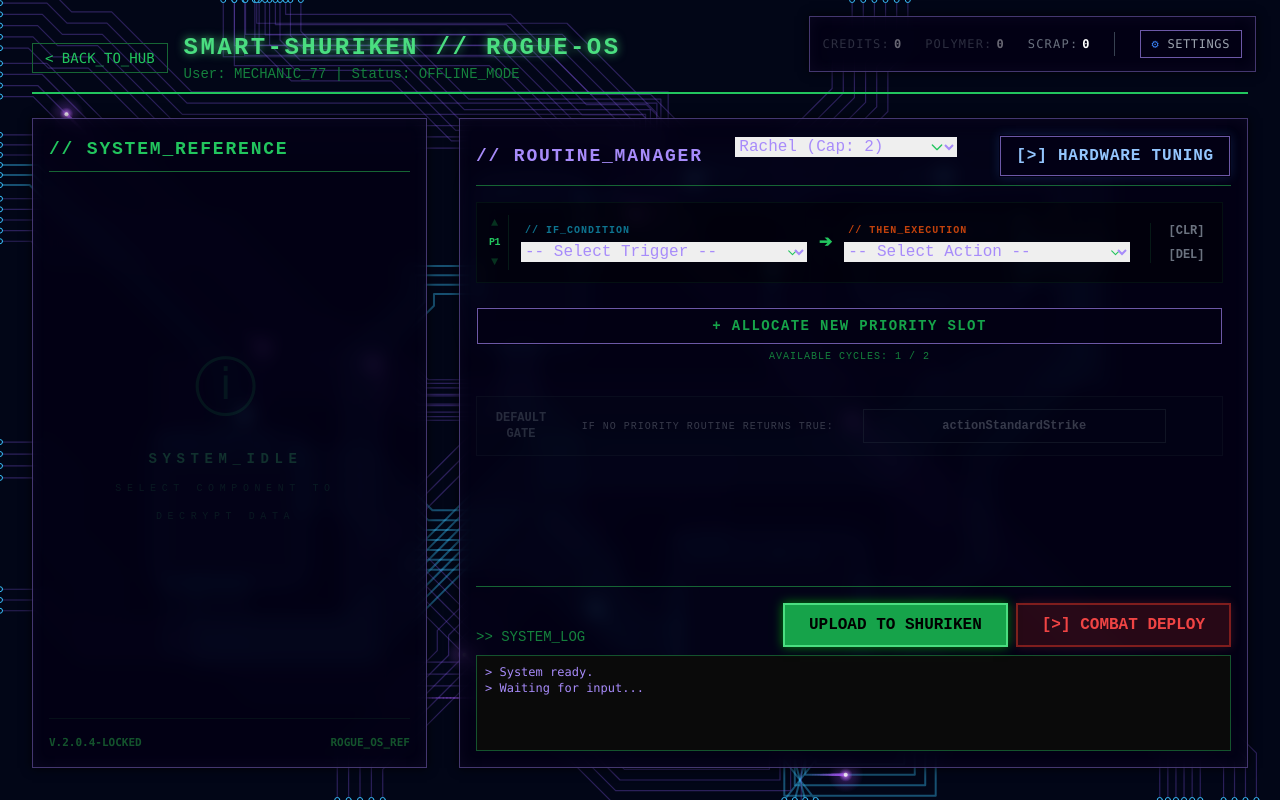
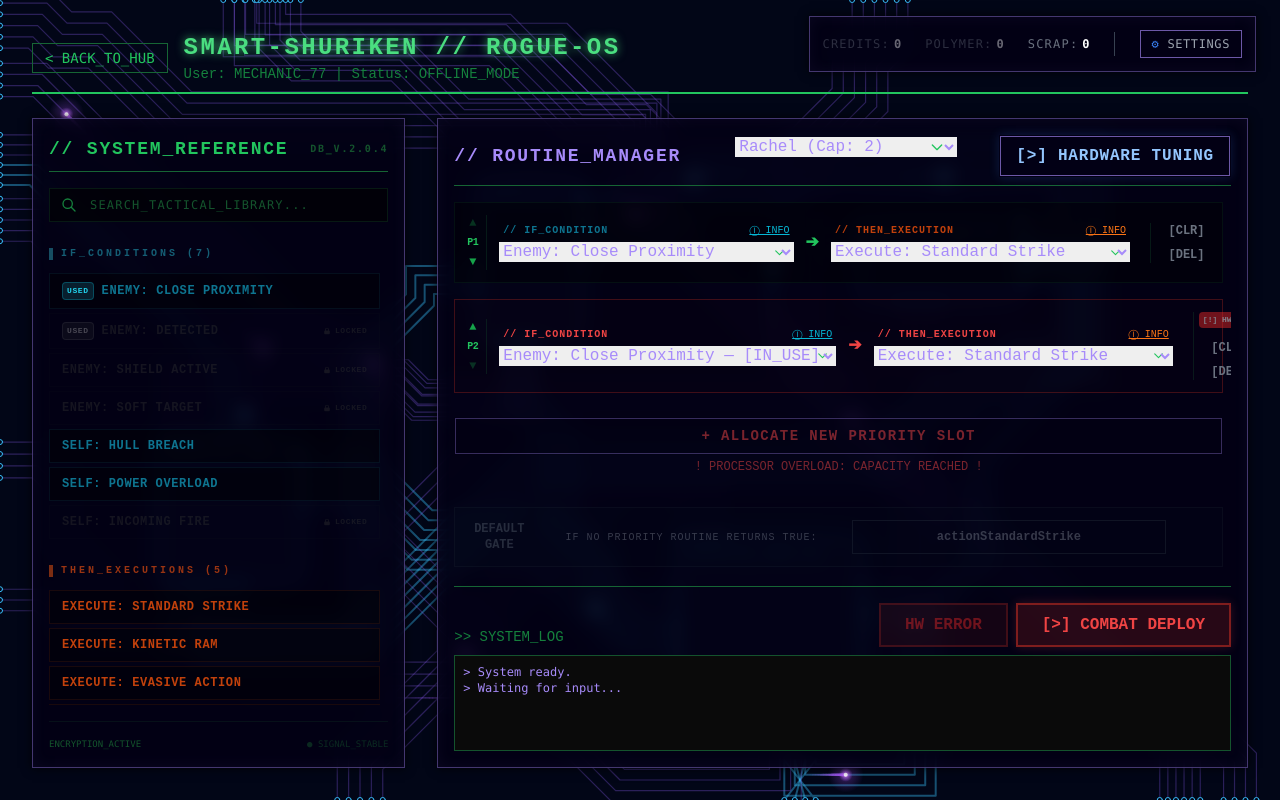
Before and after one commit to s3p4r4trix/Rogue-BLADE, an Angular app: page /routine in a window 1280 px wide. Built offline with nearby package versions, Linux system fonts and the light colour scheme.

Commit message:
feat: refine Rogue OS with tactical naming, exclusive triggers, and searchable wiki library

```diff
--- a/src/app/components/gambit-slot.ts
+++ b/src/app/components/gambit-slot.ts
@@ -38,10 +38,13 @@ import { CyberOption } from '../models/hardware.model';
         </div>
         <select class="cyber-native-select"
                 [value]="routine().trigger?.value || ''"
-                (change)="onNativeTriggerChange($event)">
+                (change)="onNativeTriggerChange($event)"
+                (focus)="showTriggerInfo()">
           <option value="" disabled>-- Select Trigger --</option>
-          @for (opt of triggerOptions; track opt.value) {
-            <option [value]="opt.value" [disabled]="opt.disabled">{{ opt.label }}</option>
+          @for (opt of triggerOptions(); track opt.value) {
+            <option [value]="opt.value" [disabled]="opt.disabled">
+              {{ opt.label }} {{ opt.disabled ? '— [IN_USE]' : '' }}
+            </option>
           }
         </select>
       </div>
@@ -59,7 +62,8 @@ import { CyberOption } from '../models/hardware.model';
         </div>
         <select class="cyber-native-select"
                 [value]="routine().action?.value || ''"
-                (change)="onNativeActionChange($event)">
+                (change)="onNativeActionChange($event)"
+                (focus)="showActionInfo()">
           <option value="" disabled>-- Select Action --</option>
           @for (opt of actionOptions; track opt.value) {
             <option [value]="opt.value">{{ opt.label }}</option>
@@ -103,13 +107,19 @@ export class GambitSlot {
 
   isInvalid = computed(() => !this.workshop.isRoutineValid(this.routine()));
 
-  get triggerOptions(): CyberOption[] {
+  triggerOptions = computed(() => {
+    const routines = this.workshop.routines();
+    const usedTriggerIds = routines
+      .filter((_, i) => i !== this.index())
+      .map(r => r.trigger?.id)
+      .filter(id => !!id);
+
     return this.workshop.unlockedTriggers().map(t => ({
       value: t.value,
       label: t.name,
-      disabled: t.disabled
+      disabled: t.disabled || usedTriggerIds.includes(t.id)
     }));
-  }
+  });
 
   get actionOptions(): CyberOption[] {
     return this.workshop.unlockedActions().map(a => ({
@@ -126,14 +136,20 @@ export class GambitSlot {
     const value = (event.target as HTMLSelectElement).value;
     if (!value) return;
     const trigger = this.workshop.availableTriggers().find(t => t.value === value);
-    if (trigger) this.workshop.setTrigger(this.index(), trigger);
+    if (trigger) {
+      this.workshop.setTrigger(this.index(), trigger);
+      this.workshop.setInfoItem(trigger);
+    }
   }
 
   onNativeActionChange(event: Event) {
     const value = (event.target as HTMLSelectElement).value;
     if (!value) return;
     const action = this.workshop.availableActions().find(a => a.value === value);
-    if (action) this.workshop.setAction(this.index(), action);
+    if (action) {
+      this.workshop.setAction(this.index(), action);
+      this.workshop.setInfoItem(action);
+    }
   }
 
   moveUp() {
--- a/src/app/components/inventory.ts
+++ b/src/app/components/inventory.ts
@@ -1,4 +1,4 @@
-import { Component, inject, ChangeDetectionStrategy } from '@angular/core';
+import { Component, inject, ChangeDetectionStrategy, signal, computed } from '@angular/core';
 import { CommonModule } from '@angular/common';
 import { WorkshopService } from '../services/workshop.service';
 import { Trigger, Action } from '../models/gambit.model';
@@ -9,92 +9,193 @@ import { Trigger, Action } from '../models/gambit.model';
   imports: [CommonModule],
   template: `
     <div class="h-full flex flex-col">
-      <h2 class="text-lg font-bold border-b border-green-800 pb-2 mb-4 uppercase tracking-widest text-green-500">
-        // SYSTEM_REFERENCE
+      <h2 class="text-lg font-bold border-b border-green-800 pb-2 mb-4 uppercase tracking-widest text-green-500 flex justify-between items-center">
+        <span>// SYSTEM_REFERENCE</span>
+        <span class="text-[10px] text-green-900 font-mono">DB_V.2.0.4</span>
       </h2>
 
-      <div class="flex-1 overflow-y-auto pr-2">
+      <!-- Search Bar -->
+      <div class="mb-4 relative group">
+        <div class="absolute inset-y-0 left-3 flex items-center pointer-events-none text-green-700 group-focus-within:text-green-400 transition-colors">
+          <svg class="w-4 h-4" fill="none" stroke="currentColor" viewBox="0 0 24 24"><path stroke-linecap="round" stroke-linejoin="round" stroke-width="2" d="M21 21l-6-6m2-5a7 7-0 11-14 0 7 7-0 0114 0z"></path></svg>
+        </div>
+        <input type="text"
+               [value]="searchQuery()"
+               (input)="onSearch($event)"
+               placeholder="SEARCH_TACTICAL_LIBRARY..."
+               class="w-full bg-black/60 border border-green-900/30 text-green-400 py-2 pl-10 pr-4 text-xs font-mono focus:outline-none focus:border-green-500/50 transition-all placeholder:text-green-900 uppercase tracking-widest">
+      </div>
+
+      <div class="flex-1 overflow-y-auto pr-2 custom-scrollbar space-y-6">
+
+        <!-- SELECTED ITEM VIEW -->
         @if (selectedItem(); as item) {
-          <div class="animate-in fade-in slide-in-from-left-4 duration-300">
-            <div class="flex items-center gap-3 mb-8">
-              <div class="w-2 h-10 bg-green-400 shadow-[0_0_15px_rgba(74,222,128,0.8)]"></div>
-              <h3 class="text-3xl font-black uppercase tracking-tighter"
+          <div class="animate-in fade-in slide-in-from-left-4 duration-300 pb-6 border-b border-green-900/20">
+            <div class="flex items-center gap-3 mb-6">
+              <div class="w-1.5 h-8 bg-green-400 shadow-[0_0_10px_rgba(74,222,128,0.6)]"></div>
+              <h3 class="text-2xl font-black uppercase tracking-tighter"
                   [ngClass]="item.type === 'trigger' ? 'text-cyan-400' : 'text-orange-400'">
                 {{ item.name }}
               </h3>
             </div>
 
-            <div class="space-y-10">
-              <!-- DESCRIPTION SECTION -->
-              <section class="bg-white/5 p-5 border-l-4 border-green-500 shadow-inner">
-                <h4 class="text-[11px] text-green-400 uppercase font-black mb-3 tracking-[0.2em]">FUNCTIONAL_LOGIC</h4>
-                <p class="text-lg text-white leading-relaxed font-semibold drop-shadow-sm">
+            <div class="space-y-6">
+              <section class="bg-white/5 p-4 border-l-2 border-green-500 shadow-inner">
+                <h4 class="text-[9px] text-green-400 uppercase font-black mb-2 tracking-[0.2em]">FUNCTIONAL_LOGIC</h4>
+                <p class="text-sm text-white leading-relaxed font-semibold">
                   {{ item.description || 'No diagnostic data available.' }}
                 </p>
               </section>
 
-              <!-- LORE SECTION -->
-              <section class="px-5 border-l border-green-900/30">
-                <h4 class="text-[11px] text-green-700 uppercase font-bold mb-3 tracking-[0.2em]">TACTICAL_ARCHIVES</h4>
-                <div class="text-sm text-gray-300 leading-relaxed italic opacity-90">
-                  <span class="text-green-900 text-lg font-serif">"</span>
-                  {{ item.lore || 'Standard corporate-issue routine.' }}
-                  <span class="text-green-900 text-lg font-serif">"</span>
+              @if (item.type === 'action') {
+                <div class="grid grid-cols-2 gap-2">
+                   <div class="bg-orange-500/5 border border-orange-500/20 p-3 rounded">
+                      <h4 class="text-[8px] text-orange-400 uppercase font-bold mb-1">LATENCY</h4>
+                      <div class="text-xl font-mono font-black text-orange-400">{{ $any(item).baseLatency || 0 }}<span class="text-[10px] ml-0.5">MS</span></div>
+                   </div>
+                   <div class="bg-orange-500/5 border border-orange-500/20 p-3 rounded">
+                      <h4 class="text-[8px] text-orange-400 uppercase font-bold mb-1">ENERGY</h4>
+                      <div class="text-xl font-mono font-black text-orange-400">{{ $any(item).energyCost || 0 }}<span class="text-[10px] ml-0.5">EU</span></div>
+                   </div>
                 </div>
-              </section>
+              }
 
-              <!-- PERFORMANCE DATA -->
-              @if (item.type === 'action') {
-                <section class="bg-orange-500/10 border-2 border-orange-500/30 p-5 rounded-md shadow-lg">
-                   <h4 class="text-[11px] text-orange-400 uppercase font-black mb-4 tracking-[0.2em]">PERFORMANCE_METRICS</h4>
-                   <div class="flex justify-between items-center">
-                     <span class="text-orange-100 font-black text-base uppercase">EXECUTION_LATENCY</span>
-                     <div class="flex items-center gap-2">
-                        <span class="text-3xl font-mono font-black text-orange-400">{{ $any(item).baseLatency }}</span>
-                        <span class="text-orange-900 font-bold text-xs">ms</span>
-                     </div>
+              @if (item.type === 'trigger' && $any(item).requiredSensor) {
+                <section class="bg-cyan-500/5 border border-cyan-500/20 p-3 rounded"
+                         [ngClass]="{'border-red-500/40 bg-red-500/5': !hasRequiredSensor(item)}">
+                   <h4 class="text-[8px] uppercase font-bold mb-2" [ngClass]="hasRequiredSensor(item) ? 'text-cyan-400' : 'text-red-400'">
+                     {{ hasRequiredSensor(item) ? 'HARDWARE_REQ: OK' : 'HARDWARE_MISSING' }}
+                   </h4>
+                   <div class="text-sm font-mono font-black flex items-center gap-2" [ngClass]="hasRequiredSensor(item) ? 'text-cyan-400' : 'text-red-600'">
+                      <span class="w-2 h-2 animate-pulse" [ngClass]="hasRequiredSensor(item) ? 'bg-cyan-400' : 'bg-red-600'"></span>
+                      {{ $any(item).requiredSensor }}
                    </div>
-                   <div class="mt-4 h-1 w-full bg-orange-900/30 overflow-hidden">
-                      <div class="h-full bg-orange-500 w-1/3 animate-pulse"></div>
-                   </div>
+                   @if (!hasRequiredSensor(item)) {
+                     <p class="text-[9px] text-red-900 mt-2 font-bold uppercase tracking-tight italic">
+                       ! ROUTINE UNUSABLE WITHOUT THIS COMPONENT !
+                     </p>
+                   }
                 </section>
               }
 
-              <!-- HARDWARE DATA -->
-              @if (item.type === 'trigger' && $any(item).requiredSensor) {
-                <section class="bg-cyan-500/10 border-2 border-cyan-500/30 p-5 rounded-md shadow-lg">
-                   <h4 class="text-[11px] text-cyan-400 uppercase font-black mb-4 tracking-[0.2em]">HARDWARE_REQUIREMENTS</h4>
-                   <div class="flex justify-between items-center">
-                     <span class="text-cyan-100 font-black text-base uppercase">REQUIRED_SENSOR</span>
-                     <span class="text-xl font-mono font-black text-cyan-400 bg-black/60 px-3 py-1 border border-cyan-500/50">
-                        {{ $any(item).requiredSensor }}
-                     </span>
-                   </div>
-                </section>
-              }
+              <button (click)="workshop.setInfoItem(null)" class="text-[9px] text-green-900 hover:text-green-500 uppercase font-bold transition-colors">
+                [X] CLOSE_DIAGNOSTICS
+              </button>
             </div>
           </div>
-        } @else {
-          <div class="h-full flex flex-col items-center justify-center text-center opacity-20 px-8">
-            <div class="text-6xl mb-8 text-green-500 animate-pulse drop-shadow-[0_0_20px_rgba(34,197,94,0.4)]">ⓘ</div>
-            <p class="text-sm uppercase tracking-[0.4em] font-black leading-loose text-green-400">
-              SYSTEM_IDLE<br>
-              <span class="text-[10px] opacity-50 font-normal">Select component to decrypt data</span>
-            </p>
-          </div>
         }
+
+        <!-- WIKI LIBRARY -->
+        <div class="space-y-6 pt-2">
+          <!-- TRIGGERS SECTION -->
+          @if (filteredTriggers().length > 0) {
+            <section>
+              <h4 class="text-[10px] text-cyan-800 uppercase font-black mb-3 tracking-[0.3em] flex items-center gap-2">
+                <span class="w-1 h-3 bg-cyan-900"></span> IF_CONDITIONS ({{ filteredTriggers().length }})
+              </h4>
+              <div class="grid grid-cols-1 gap-1">
+                @for (trig of filteredTriggers(); track trig.id) {
+                  <button (click)="workshop.setInfoItem(trig)"
+                          [ngClass]="{
+                            'bg-cyan-500/20 border-cyan-500/50 text-cyan-200': selectedItem()?.id === trig.id,
+                            'bg-black/40 border-cyan-900/20 text-cyan-700 hover:border-cyan-500/30 hover:text-cyan-500': selectedItem()?.id !== trig.id && hasRequiredSensor(trig),
+                            'opacity-40 border-red-900/20 text-red-900 grayscale': !hasRequiredSensor(trig)
+                          }"
+                          class="text-left px-3 py-2 border transition-all duration-200 text-xs font-bold uppercase tracking-wider flex justify-between items-center group relative overflow-hidden">
+                    <div class="flex items-center gap-2">
+                      @if (isTriggerUsed(trig)) {
+                        <span class="text-[8px] bg-cyan-900/40 text-cyan-400 px-1 rounded border border-cyan-500/30">USED</span>
+                      }
+                      <span>{{ trig.name }}</span>
+                    </div>
+                    @if (!hasRequiredSensor(trig)) {
+                      <span class="text-[8px] font-black text-red-900 flex items-center gap-1">
+                        <svg class="w-2 h-2" fill="currentColor" viewBox="0 0 20 20"><path fill-rule="evenodd" d="M5 9V7a5 5 0 0110 0v2a2 2 0 012 2v5a2 2 0 01-2 2H5a2 2 0 01-2-2v-5a2 2 0 012-2zm8-2v2H7V7a3 3 0 016 0z" clip-rule="evenodd"></path></svg>
+                        LOCKED
+                      </span>
+                    } @else {
+                      <span class="text-[9px] opacity-0 group-hover:opacity-100 transition-opacity">READ_DATA >></span>
+                    }
+                  </button>
+                }
+              </div>
+            </section>
+          }
+
+          <!-- ACTIONS SECTION -->
+          @if (filteredActions().length > 0) {
+            <section>
+              <h4 class="text-[10px] text-orange-800 uppercase font-black mb-3 tracking-[0.3em] flex items-center gap-2">
+                <span class="w-1 h-3 bg-orange-900"></span> THEN_EXECUTIONS ({{ filteredActions().length }})
+              </h4>
+              <div class="grid grid-cols-1 gap-1">
+                @for (act of filteredActions(); track act.id) {
+                  <button (click)="workshop.setInfoItem(act)"
+                          [ngClass]="selectedItem()?.id === act.id ? 'bg-orange-500/20 border-orange-500/50 text-orange-200' : 'bg-black/40 border-orange-900/20 text-orange-700 hover:border-orange-500/30 hover:text-orange-500'"
+                          class="text-left px-3 py-2 border transition-all duration-200 text-xs font-bold uppercase tracking-wider flex justify-between items-center group">
+                    <span>{{ act.name }}</span>
+                    <span class="text-[9px] opacity-0 group-hover:opacity-100 transition-opacity">READ_DATA >></span>
+                  </button>
+                }
+              </div>
+            </section>
+          }
+
+          @if (filteredTriggers().length === 0 && filteredActions().length === 0) {
+            <div class="py-10 text-center opacity-30">
+              <div class="text-3xl mb-2 text-red-500">?</div>
+              <p class="text-[10px] uppercase tracking-widest text-red-400">No matching tactical data found.</p>
+            </div>
+          }
+        </div>
       </div>
 
-      <div class="mt-6 pt-4 border-t border-green-900/20 flex justify-between items-center text-[11px] text-green-900 font-mono font-bold">
-        <span>V.2.0.4-LOCKED</span>
-        <span>ROGUE_OS_REF</span>
+      <div class="mt-4 pt-4 border-t border-green-900/20 flex justify-between items-center text-[9px] text-green-900 font-mono">
+        <span>ENCRYPTION_ACTIVE</span>
+        <span class="animate-pulse">● SIGNAL_STABLE</span>
       </div>
     </div>
   `,
-  styles: [],
+  styles: [`
+    .custom-scrollbar::-webkit-scrollbar { width: 4px; }
+    .custom-scrollbar::-webkit-scrollbar-track { background: rgba(0, 255, 0, 0.02); }
+    .custom-scrollbar::-webkit-scrollbar-thumb { background: rgba(0, 255, 0, 0.1); border-radius: 10px; }
+    .custom-scrollbar::-webkit-scrollbar-thumb:hover { background: rgba(0, 255, 0, 0.3); }
+  `],
   changeDetection: ChangeDetectionStrategy.OnPush
 })
 export class Inventory {
   workshop = inject(WorkshopService);
   selectedItem = this.workshop.selectedInfoItem;
+
+  searchQuery = signal('');
+
+  filteredTriggers = computed(() => {
+    const query = this.searchQuery().toLowerCase();
+    return this.workshop.availableTriggers().filter(t =>
+      t.name.toLowerCase().includes(query) ||
+      t.description?.toLowerCase().includes(query)
+    );
+  });
+
+  filteredActions = computed(() => {
+    const query = this.searchQuery().toLowerCase();
+    return this.workshop.availableActions().filter(a =>
+      a.name.toLowerCase().includes(query) ||
+      a.description?.toLowerCase().includes(query)
+    );
+  });
+
+  onSearch(event: Event) {
+    this.searchQuery.set((event.target as HTMLInputElement).value);
+  }
+
+  hasRequiredSensor(trigger: Trigger): boolean {
+    const sensor = this.workshop.activeShuriken().sensor;
+    return !trigger.requiredSensor || sensor?.name === trigger.requiredSensor;
+  }
+
+  isTriggerUsed(trigger: Trigger): boolean {
+    return this.workshop.routines().some(r => r.trigger?.id === trigger.id);
+  }
 }
--- a/src/app/services/workshop.service.ts
+++ b/src/app/services/workshop.service.ts
@@ -93,30 +93,45 @@ function loadSavedRoutinesMap(): Record<string, GambitRoutine[]> {
   if (saved) {
     try { return JSON.parse(saved); } catch (e) {}
   }
+
+  // Default routines for new players
+  const defaultRoutines: GambitRoutine[] = [
+    {
+      priority: 1,
+      trigger: { id: 'ifEnemyInMeleeRange', type: 'trigger', value: 'Enemy in melee range', name: 'Enemy: Close Proximity', description: 'Target is within strike radius.' },
+      action: { id: 'actionStandardStrike', type: 'action', value: 'Standard Strike', name: 'Execute: Standard Strike', energyCost: 0, description: 'Basic attack maneuver.', baseLatency: 200 }
+    },
+    {
+      priority: 2,
+      trigger: { id: 'ifEnemyInSight', type: 'trigger', value: 'Enemy in sight', name: 'Enemy: Detected', description: 'Target detected by radar/lidar.', requiredSensor: 'Radar/Lidar' },
+      action: { id: 'actionKineticRam', type: 'action', value: 'Kinetic Ram', name: 'Execute: Kinetic Ram', energyCost: 15, description: 'High-speed physical collision.', baseLatency: 500 }
+    }
+  ];
+
   return {
-    'shuriken-01': [{ priority: 1, trigger: null, action: null }],
-    'shuriken-02': [{ priority: 1, trigger: null, action: null }]
+    'shuriken-01': [...defaultRoutines],
+    'shuriken-02': [...defaultRoutines]
   };
 }
 
 @Injectable({ providedIn: 'root' })
 export class WorkshopService {
   readonly availableTriggers = signal<Trigger[]>([
-    { id: 'ifEnemyInMeleeRange', type: 'trigger', value: 'Enemy in melee range', name: '[!] ifEnemyInMeleeRange', description: 'Target is within strike radius.' },
-    { id: 'ifEnemyInSight', type: 'trigger', value: 'Enemy in sight', name: '[!] ifEnemyInSight', description: 'Target detected by radar/lidar.', requiredSensor: 'Thermal Sensors' },
-    { id: 'ifEnemyIsShielded', type: 'trigger', value: 'Enemy has active shield', name: '[!] ifEnemyIsShielded', description: 'Target is protected by EM field.', requiredSensor: 'EM-Sensors' },
-    { id: 'ifEnemyIsOrganic', type: 'trigger', value: 'Enemy is organic', name: '[!] ifEnemyIsOrganic', description: 'Target is flesh/light armored.', requiredSensor: 'Biosensors' },
-    { id: 'ifSelfHpCritical', type: 'trigger', value: 'Hull integrity < 20%', name: '[!] ifSelfHpCritical', description: 'Critical internal damage detected.' },
-    { id: 'ifEnergyHigh', type: 'trigger', value: 'Energy pool > 80%', name: '[!] ifEnergyHigh', description: 'System capacity ready for high-drain actions.' },
-    { id: 'ifIncomingProjectile', type: 'trigger', value: 'Incoming projectile detected', name: '[!] ifIncomingProjectile', description: 'Hostile fire on collision course.', requiredSensor: 'Lidar Array' }
+    { id: 'ifEnemyInMeleeRange', type: 'trigger', value: 'Enemy in melee range', name: 'Enemy: Close Proximity', description: 'Target is within strike radius.' },
+    { id: 'ifEnemyInSight', type: 'trigger', value: 'Enemy in sight', name: 'Enemy: Detected', description: 'Target detected by radar/lidar.', requiredSensor: 'Radar/Lidar' },
+    { id: 'ifEnemyIsShielded', type: 'trigger', value: 'Enemy has active shield', name: 'Enemy: Shield Active', description: 'Target is protected by EM field.', requiredSensor: 'EM-Sensors' },
+    { id: 'ifEnemyIsOrganic', type: 'trigger', value: 'Enemy is organic', name: 'Enemy: Soft Target', description: 'Target is flesh/light armored.', requiredSensor: 'Biosensors' },
+    { id: 'ifSelfHpCritical', type: 'trigger', value: 'Hull integrity < 20%', name: 'Self: Hull Breach', description: 'Critical internal damage detected.' },
+    { id: 'ifEnergyHigh', type: 'trigger', value: 'Energy pool > 80%', name: 'Self: Power Overload', description: 'System capacity ready for high-drain actions.' },
+    { id: 'ifIncomingProjectile', type: 'trigger', value: 'Incoming projectile detected', name: 'Self: Incoming Fire', description: 'Hostile fire on collision course.', requiredSensor: 'Lidar Array' }
   ]);
 
   readonly availableActions = signal<Action[]>([
-    { id: 'actionStandardStrike', type: 'action', value: 'Standard Strike', name: '[>] actionStandardStrike', energyCost: 0, description: 'Basic attack maneuver.' },
-    { id: 'actionKineticRam', type: 'action', value: 'Kinetic Ram', name: '[>] actionKineticRam', energyCost: 15, description: 'High-speed physical collision.' },
-    { id: 'actionEvasiveManeuver', type: 'action', value: 'Evasive Maneuver', name: '[>] actionEvasiveManeuver', energyCost: 20, description: 'Briefly maximize evasion.' },
-    { id: 'actionActivateCloak', type: 'action', value: 'Activate Cloak', name: '[>] actionActivateCloak', energyCost: 10, description: 'Consume energy to disappear.' },
-    { id: 'actionRetreat', type: 'action', value: 'Emergency Retreat', name: '[>] actionRetreat', energyCost: 0, description: 'Withdraw to safety zones.' }
+    { id: 'actionStandardStrike', type: 'action', value: 'Standard Strike', name: 'Execute: Standard Strike', energyCost: 0, description: 'Basic attack maneuver.', baseLatency: 200 },
+    { id: 'actionKineticRam', type: 'action', value: 'Kinetic Ram', name: 'Execute: Kinetic Ram', energyCost: 15, description: 'High-speed physical collision.', baseLatency: 500 },
+    { id: 'actionEvasiveManeuver', type: 'action', value: 'Evasive Maneuver', name: 'Execute: Evasive Action', energyCost: 20, description: 'Briefly maximize evasion.', baseLatency: 100 },
+    { id: 'actionActivateCloak', type: 'action', value: 'Activate Cloak', name: 'Execute: Ghost Protocol', energyCost: 10, description: 'Consume energy to disappear.', baseLatency: 300 },
+    { id: 'actionRetreat', type: 'action', value: 'Emergency Retreat', name: 'Execute: Emergency Withdrawal', energyCost: 0, description: 'Withdraw to safety zones.', baseLatency: 0 }
   ]);
 
   readonly availableShurikens = signal<Shuriken[]>(loadShurikens());
```
Also changed, not shown: 2 other files (tests, documents, lock files or other folders).
